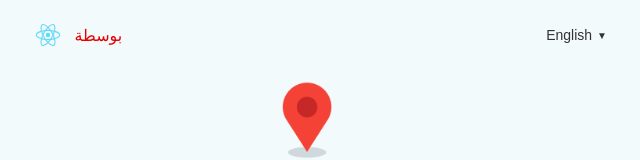
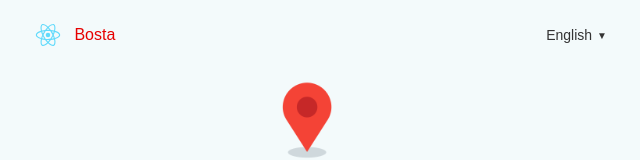
Before and after one commit to menna2812m/shipment-tracking, a React (Create React App) app: page / in a window 1280 px wide. Shown: the top 160 px of the page, without its empty margins (333-973 px from the left). Built offline with nearby package versions, Linux system fonts and the light colour scheme.

Commit message:
feat: logo as title based on app language

```diff
--- a/src/App.css
+++ b/src/App.css
@@ -4,6 +4,7 @@ body {
   padding: 0;
   background-color: #F3FAFB;
   box-sizing: border-box;
+  height: 100vh;
 }
 
 html[dir="rtl"] {
--- a/src/components/Header/Header.js
+++ b/src/components/Header/Header.js
@@ -5,14 +5,19 @@ import "./Header.css";
 const Header = () => {
   const [isOpened, setIsOpened] = useState(false); // State to track dropdown visibility
   const [language, setLanguage] = useState("English"); // State to track selected language
+  const [logoTitle, setLogoTitle] = useState("Bosta");
 
   const toggleDropdown = () => {
     setIsOpened((prev) => !prev); // Toggle the dropdown state
+  };
+  const toggleLogoTitle = (title) => {
+    setLogoTitle(title);
   };
 
   const changeLanguage = (lang) => {
     setLanguage(lang);
     setIsOpened(false); // Close dropdown after selection
+    toggleLogoTitle(lang === "عربي" ? "بوسطة" : "Bosta");
     const direction = lang === "عربي" ? "rtl" : "ltr"; // Set direction based on language
     document.documentElement.setAttribute("dir", direction);  };
 
@@ -20,7 +25,7 @@ const Header = () => {
     <header className="header">
       <div className="right-section">
         <img src={logo} alt="Logo" className="logo" />
-        <span className="company-name">بوسطة</span>
+        <span className="company-name">{logoTitle}</span>
       </div>
       <div className="left-section">
         <div onClick={toggleDropdown} className="dropdown-toggle">
```
